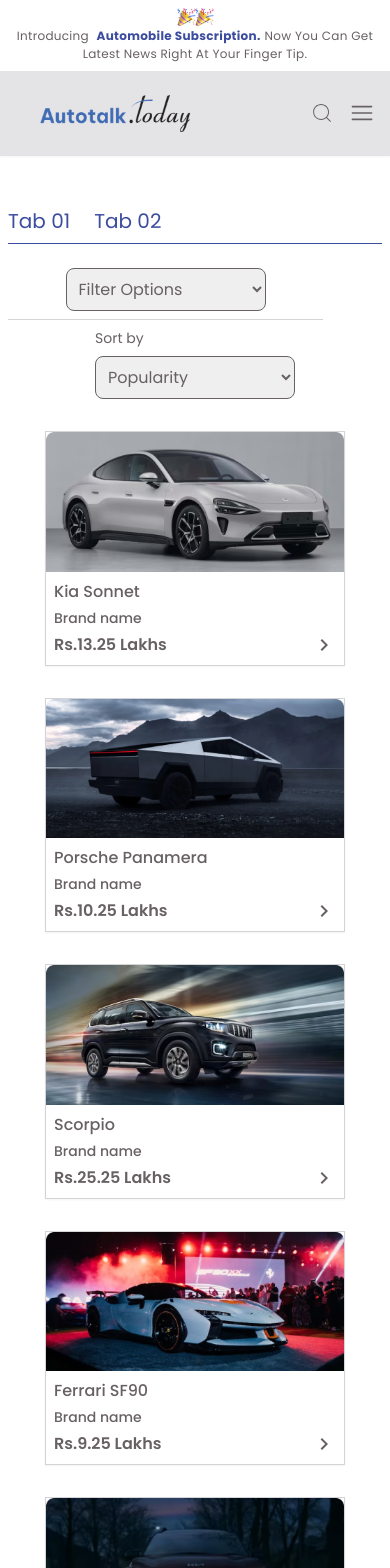
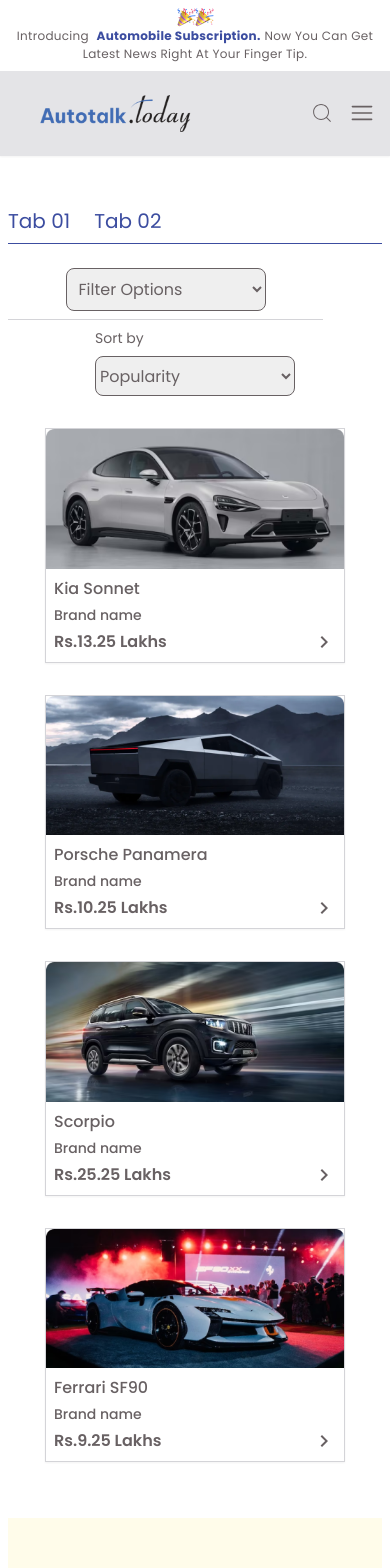
Before and after one commit to Jett78/Autotalk, a React (Vite) app: page /Products in a window 390 px wide. Shown: the top 1568 px of the page. Built offline with nearby package versions, Linux system fonts and the light colour scheme.

Commit message:
fixed displaying 4 products on min screen

```diff
--- a/src/Components/SimilarProducts.jsx
+++ b/src/Components/SimilarProducts.jsx
@@ -1,15 +1,29 @@
-import React from 'react'
+import {useState,useEffect} from 'react'
 import { similarcars } from '../db/Data'
 import { MdOutlineKeyboardArrowRight } from "react-icons/md";
 
 
 const SimilarProducts = () => {
+   const [displayItems, setDisplayItems] = useState([]);
+
+  useEffect(() => {
+    const handleResize = () => {
+      const newSize = window.innerWidth < 768 ? similarcars.slice(0, 2) : similarcars;
+      setDisplayItems(newSize);
+    };
+
+    handleResize();
+
+    window.addEventListener("resize", handleResize);
+
+    return () => window.removeEventListener("resize", handleResize);
+  }, []);
   return (
     <main className='min-h-[750px]  bg-lightgreen px-2'>
                 <div className='max-w-[1320px] mx-auto '>
                 <h2 className="text-[24px] text-purple font-semibold border-b pt-10 pb-4">Similar Products</h2>
               <div className='flex flex-wrap justify-center gap-4 gap-y-8 my-8 '>
-                 {similarcars.map((same,index) => (
+                 {displayItems.map((same,index) => (
                     <div key={index} same={same} className='max-w-[300px] shadow-lg rounded-xl'>
                          <figure>
                             <img src={same.img} alt="carpic" />
--- a/src/Pages/Products.jsx
+++ b/src/Pages/Products.jsx
@@ -1,4 +1,4 @@
-import React from 'react'
+import {useState,useEffect} from 'react'
 import Filter from '../Components/Filter'
 import { similarcars } from '../db/Data'
 import { MdOutlineKeyboardArrowRight } from "react-icons/md";
@@ -6,6 +6,22 @@
 import Subscribe from '../Components/Subscribe';
 
 const Products = () => {
+    const [displayItems, setDisplayItems] = useState([]);
+
+  useEffect(() => {
+    const handleResize = () => {
+      const newSize = window.innerWidth < 1000 ? similarcars.slice(0, 4) : similarcars;
+      setDisplayItems(newSize);
+    };
+
+    handleResize();
+
+    window.addEventListener("resize", handleResize);
+
+    return () => window.removeEventListener("resize", handleResize);
+  }, []);
+
+
   return (
     <main>
         <div className=' text-gray px-2  mt-[4em] sm:pt-10 pt-6 '>
@@ -22,13 +38,13 @@
                 <section className='max-w-[985px] p-2 grid justify-center'>
                     <div className='grid md:justify-end justify-center gap-2'>
                         <p className='font-normal text-sm'>Sort by</p>
-                        <select name="popularity" id="popularity" className='font-normal w-[200px] border border-gray rounded-lg p-2'>
+                        <select name="popularity" id="popularity" className='font-normal w-[200px] border border-gray rounded-lg h-10'>
                             <option value="Popularity">Popularity</option>
                         </select>
                     </div>
 
                     <div className='grid xl:grid-cols-3 lg:grid-cols-2 grid-cols-1 justify-center gap-2 gap-y-8 my-8 '>
-                    {similarcars.map((same,index) => (
+                    {displayItems.map((same,index) => (
                     <div key={index} same={same} className='max-w-[300px] border border-zinc-300 shadow-sm'>
                          <figure>
                             <img src={same.img} alt="carpic" />
```
